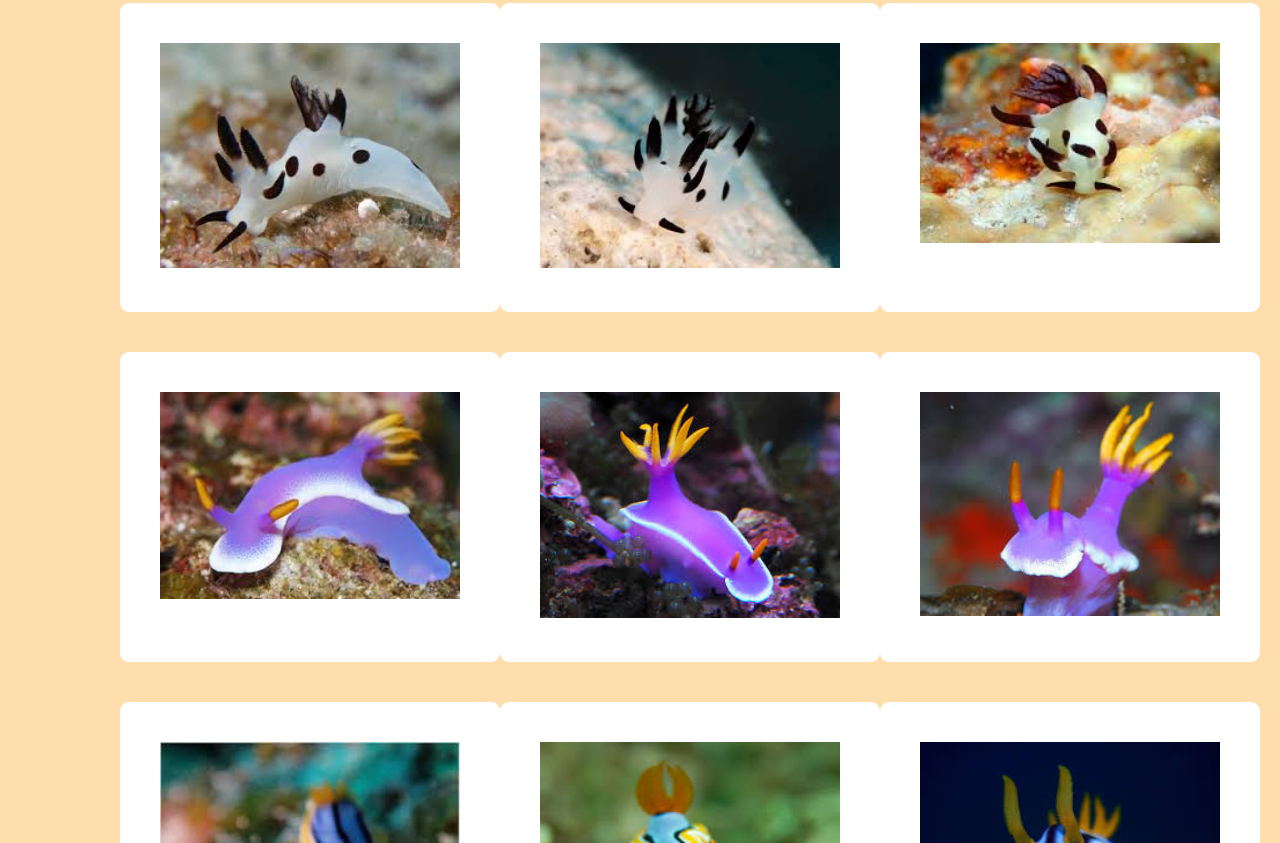
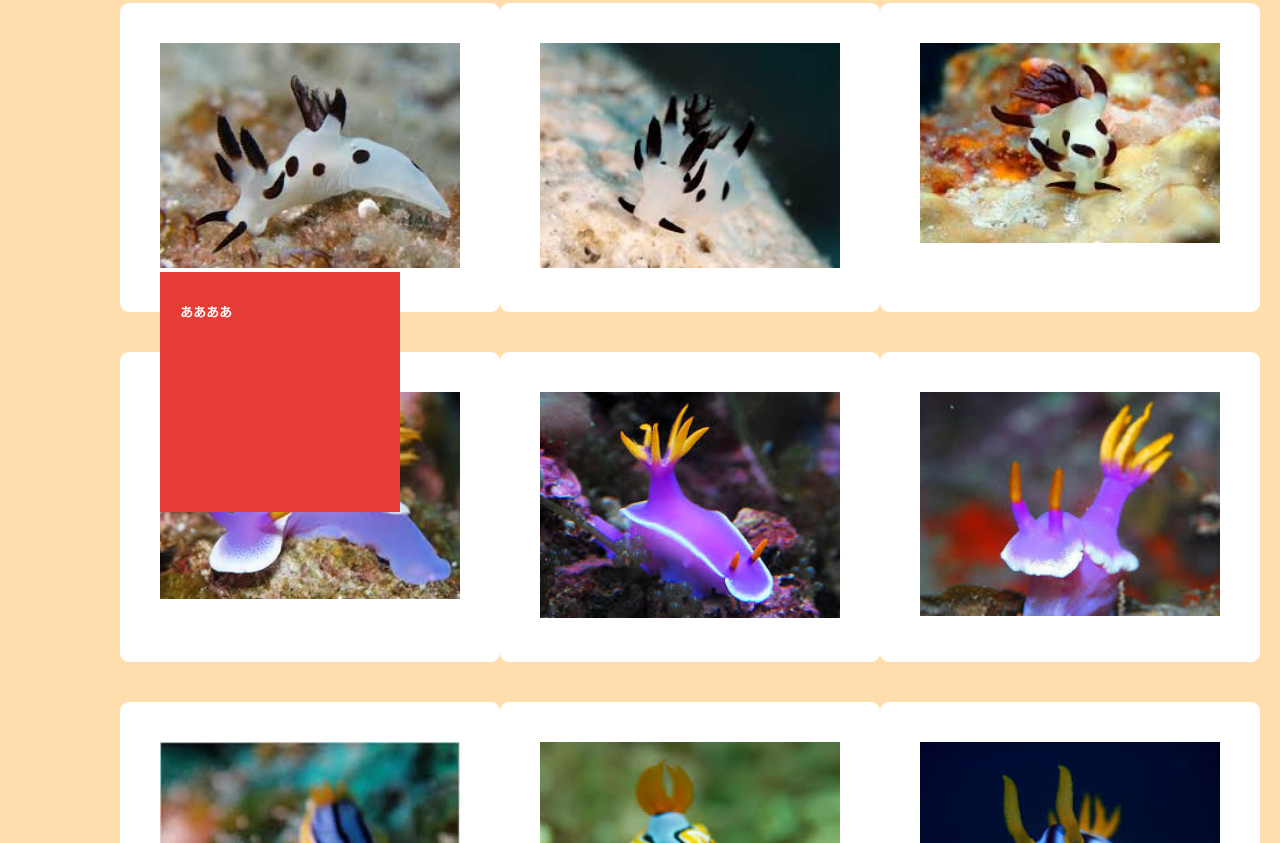
Before and after one commit to 3110373/mywebsite, a website: page index.html in a window 1280 px wide. Shown: the part 935-1778 px from the top of the page. Drawn offline with Linux system fonts and the light colour scheme.

Commit message:
アニメーション
アニメーションがうまくいきません…

```diff
--- a/index.html
+++ b/index.html
@@ -25,7 +25,12 @@
       <div class="image-contents">
         <div class="image-row">
           <div class="image">
+            <div class="animation1">
             <img src="imgs/umiushi1.jpg" alt="" width="300"/>
+            <div class="caption">
+              <h2>ああああ</h2>
+            </div>
+          </div>
           </div>
           <div class="image">
             <img src="imgs/umiushi2.jpg" alt=""width="300"/>
--- a/style/style.css
+++ b/style/style.css
@@ -47,3 +47,19 @@
   background: #FFF;
   border-radius: 9px;
 }
+.animetion1{
+  position: relative;
+  width: 300px;
+  float: left;
+}
+.animation1 .caption{
+  position: absolute;
+  padding: 20px;
+  background: #e63c35;
+  height: 200px;
+  width: 200px;
+}
+.animation1 .caption h2{
+  color: white;
+  font-size: 13px;
+}
```
